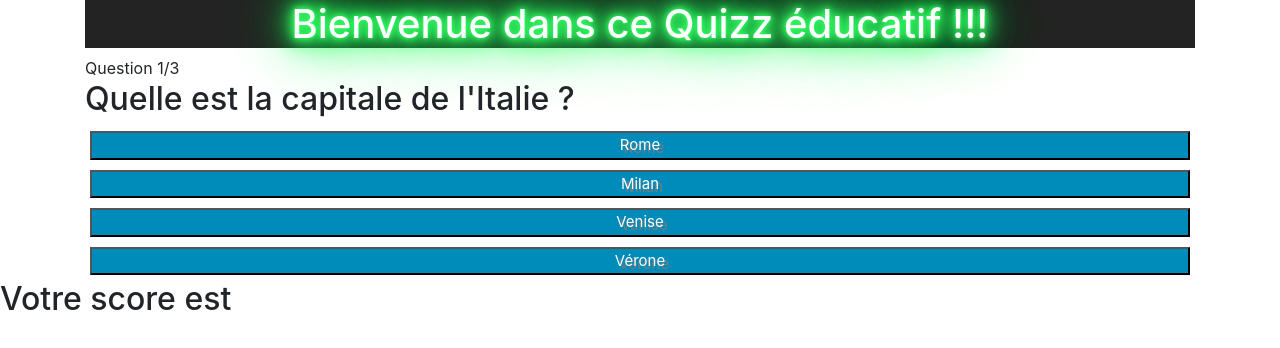
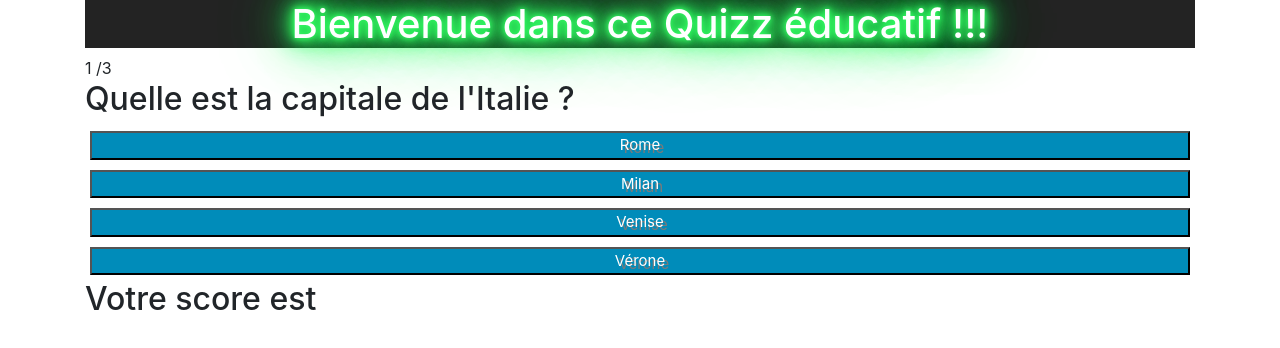
Before and after one commit to avitsara/quizzEducatifReact, a React (Create React App) app in the folder quizz/: page / in a window 1280 px wide. Shown: the top 348 px of the page. Built offline with nearby package versions, Linux system fonts and the light colour scheme.

Commit message:
ajout de gestionQuestionsClick et de modifScore

```diff
--- a/quizz/src/components/App.js
+++ b/quizz/src/components/App.js
@@ -2,9 +2,9 @@
 import React from 'react';
 import ReactDOM from 'react-dom';
 import { Fragment } from 'react';
-import { Score } from './Score';
 import  QuestionsReponses  from './QuestionsReponses';
 
+/*============ CLASSE PRINCIPALE DE L'APPLICATION =============================================*/
 class App extends React.Component {
 
 
@@ -12,7 +12,7 @@ class App extends React.Component {
       return (
         <Fragment>
             <QuestionsReponses>  </QuestionsReponses>
-            <Score> </Score>
+
 
 
         </Fragment>
--- a/quizz/src/components/QuestionsReponses.js
+++ b/quizz/src/components/QuestionsReponses.js
@@ -2,9 +2,39 @@
 import React from 'react';
 import ReactDOM from 'react-dom';
 import { Fragment } from 'react';
+import { useState } from 'react';
+
 
 /*================  COMPOSANT REPRÉSENTANT LES QUESTIONS ET LES RÉPONSES =================*/
 function QuestionsReponses(){
+      /// variables d'état = questionCourante + score
+      // setQuestionCourante = fonction qui va altérer la variable d'état questionCourante
+      // setScore = fonction qui va altérer la variable d'état score
+      // useState() = Hook permettant de bénéficier d'un état courant
+      const [questionCourante, setQuestionCourante] = useState(0);
+      const [score,setScore] = useState(true);
+
+     /// Fonction pour gérer les clicks sur les réponses
+     // le click sur une des réponses permet de passer à la question suivante
+     const gestionQuestionsClick = () => {
+        const questionSuivante = questionCourante + 1;
+        if ( questionSuivante === questions.length){
+          alert("Nombre max de questions atteint");
+        } else {
+          setQuestionCourante(questionSuivante);
+        }
+
+     }
+
+     // Permet modifier le score du joueur
+     const modifScore = (correct) => {
+       if (correct){
+         setScore(score + 1)
+       }
+
+     }
+
+
 
       const questions = [
         {
@@ -43,14 +73,14 @@ function QuestionsReponses(){
           <div className="container">
             <div className="questions">
                   <h1> Bienvenue dans ce Quizz éducatif !!!  </h1>
-                  <span>Question 1</span>/{questions.length}
-                  <h2 className="question"> { questions[0].question}  </h2>
+                  <span> { questionCourante +1} </span>/{questions.length}
+                  <h2 className="question"> { questions[questionCourante].question}  </h2>
                   <div className="reponsesContainer">
-                    {questions[0].reponses.map((reponse) => <button className="reponses">  {reponse.reponse} </button>)}
+                    {questions[questionCourante].reponses.map((reponse) => <button onClick={gestionQuestionsClick} className="reponses">  {reponse.reponse} </button>)}
 
                   </div>
             </div>
-
+            <h2> Votre score est {score} </h2>
 
           </div>
 
```
Also changed, not shown: quizz/src/components/Score.js (deleted, +0 -9 lines).
